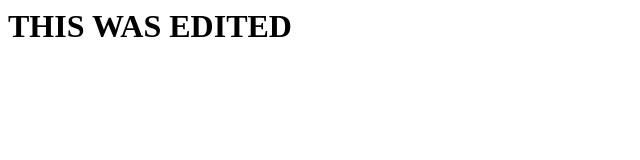
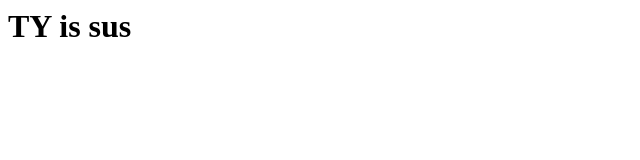
Before and after one commit to matthewtrains/test-do-appservice, a plain HTML site: page index.html in a window 1280 px wide. Shown: the whole page, without its empty margins (0-640 px from the left). Drawn offline with Linux system fonts and the light colour scheme.

Commit message:
Update index.html

```diff
--- a/index.html
+++ b/index.html
@@ -1,3 +1,3 @@
-<h1>THIS WAS EDITED</h1>
+<h1>TY is sus</h1>
 
 <marquee>yay for digital ocean ... in a cdn all across the world</marquee>
```
